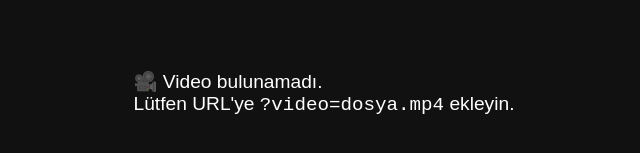
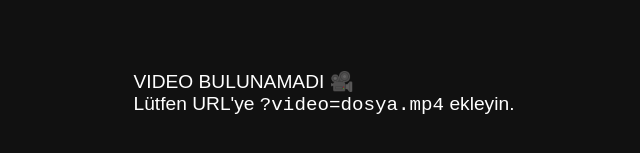
Before and after one commit to MagnetarVice/VideoStreamer, a website: page index.html in a window 1280 px wide. Shown: the part 307-460 px from the top of the page, 316-956 px from the left. Drawn offline with Linux system fonts and the light colour scheme.

Commit message:
Update index.html

```diff
--- a/index.html
+++ b/index.html
@@ -36,7 +36,7 @@
       video.src = `/video/${videoName}`;
     } else {
       video.style.display = "none";
-      document.body.innerHTML += "<p>🎥 Video bulunamadı.<br>Lütfen URL'ye <code>?video=dosya.mp4</code> ekleyin.</p>";
+      document.body.innerHTML += "<p>VIDEO BULUNAMADI 🎥 <br>Lütfen URL'ye <code>?video=dosya.mp4</code> ekleyin.</p>";
     }
   </script>
 </body>
```
